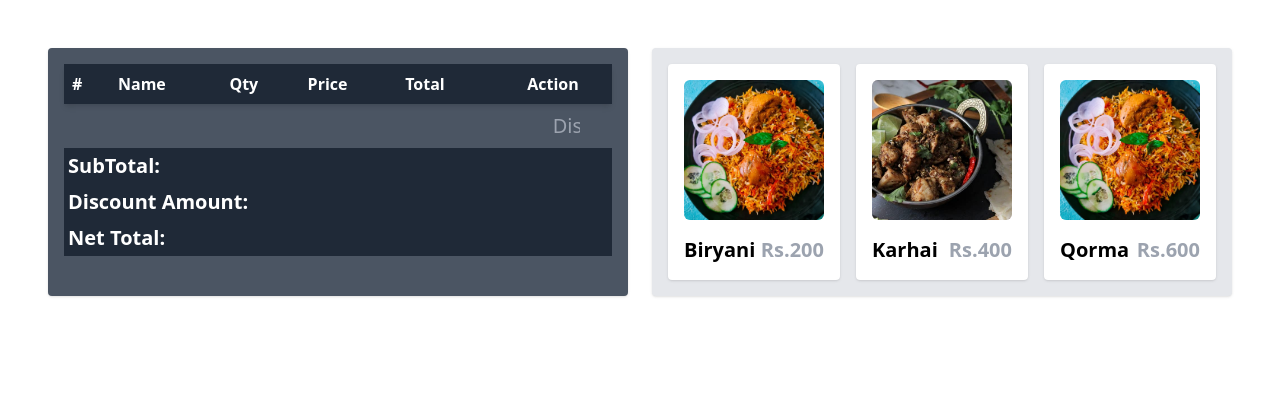
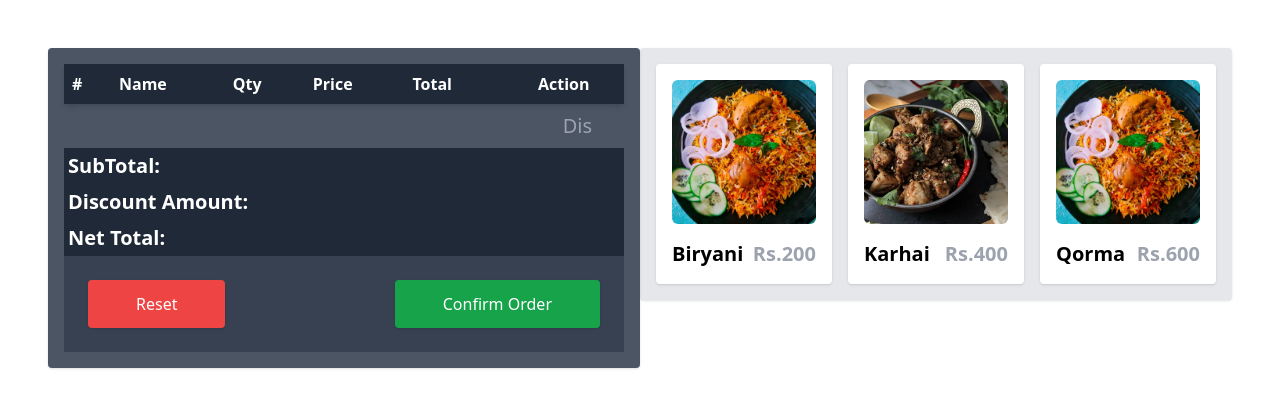
Before and after one commit to SagheerHussainZardari/OrderManagementSystem, a plain HTML site: page index.html in a window 1280 px wide. Drawn offline with Linux system fonts and the light colour scheme.

Commit message:
added reset and confirm btn

```diff
--- a/index.html
+++ b/index.html
@@ -14,9 +14,9 @@
 
 <body>
 
-    <div class=" p-12 gap-6 grid grid-cols-2">
+    <div class=" p-12 gap-6 ">
 
-        <div class="bg-gray-600 p-4 rounded shadow text-white">
+        <div class="bg-gray-600 p-4 float-left rounded shadow w-6/12 text-white">
 
             <table class="w-full">
                 <thead>
@@ -36,7 +36,7 @@
 
             </table>
             <div class="flex justify-end">
-                <input type="text" id="dicount" class="p-2 text-white bg-transparent w-2/12 text-right text-xl px-8 "
+                <input type="text" id="discount" class="p-2 text-white bg-transparent w-2/12 text-right text-xl px-8 "
                     placeholder="Discount (%)" />
             </div>
             <div class="flex justify-between w-full ">
@@ -58,14 +58,28 @@
                     </span></div>
             </div>
 
+
+            <div class="bg-gray-700 p-6 flex justify-between  ">
+                <button class="bg-red-500 px-12 rounded py-3 shadow" id="resetBtn">Reset</button>
+                <button class="bg-green-600 text-white py-3 px-12 rounded shadow" id="confirmOrder">Confirm
+                    Order</button>
+
+            </div>
+
         </div>
 
-        <div id="parentDiv" class="bg-gray-200 p-4  rounded shadow text-center grid grid-cols-3 gap-4">
+        <div id="parentDiv" class="bg-gray-200 p-4 w-6/12  rounded shadow text-center grid grid-cols-3 gap-4">
         </div>
     </div>
 
 
     <script>
+
+
+        var username = "SAGHEER";
+
+        document.cookie = "username=" + username;
+
 
         $(document).ready(function () {
 
@@ -87,6 +101,7 @@
                     image: "qorma.jpg",
                 },
             ];
+            var order = [];
 
             updateItems();
             setUpItemClickListener();
@@ -112,7 +127,7 @@
                 });
 
 
-                $('#dicount').change(function () {
+                $('#discount').change(function () {
                     calculateTotalWithDiscount();
                 });
             }
@@ -145,7 +160,7 @@
             }
 
             function calculateTotalWithDiscount() {
-                var dic_per = $('#dicount').val() || 0;
+                var dic_per = $('#discount').val() || 0;
                 var total = 0;
                 order_items.forEach(item => {
                     total += item.total;
@@ -224,7 +239,25 @@
                 return item_exists;
             }
 
+            $('#resetBtn').click(function () {
+                order_items = [];
+                calculateTotalWithDiscount();
+                $('#tableBody').empty();
+                $('#discount').val(0);
+
+            });
+
+            $('#confirmOrder').click(function () {
+
+                var discount = $('#discount').val();
+                order.push(order_items);
+                order.push(discount);
+
+            });
+
         });
+
+
     </script>
 </body>
 
```
